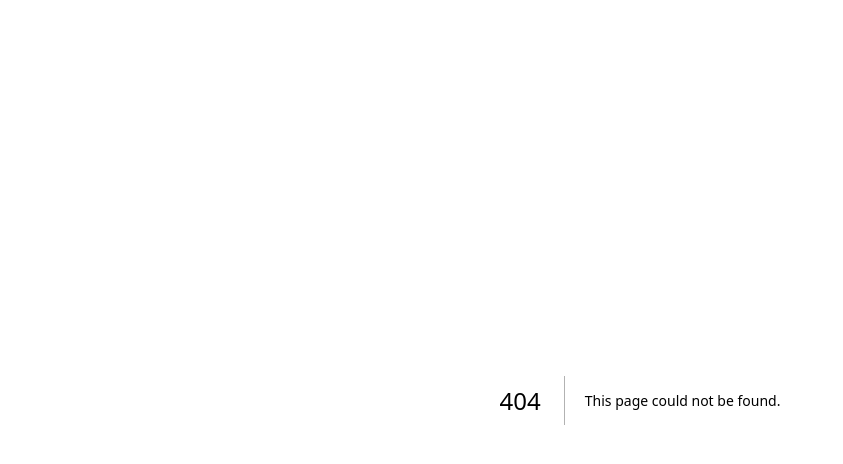
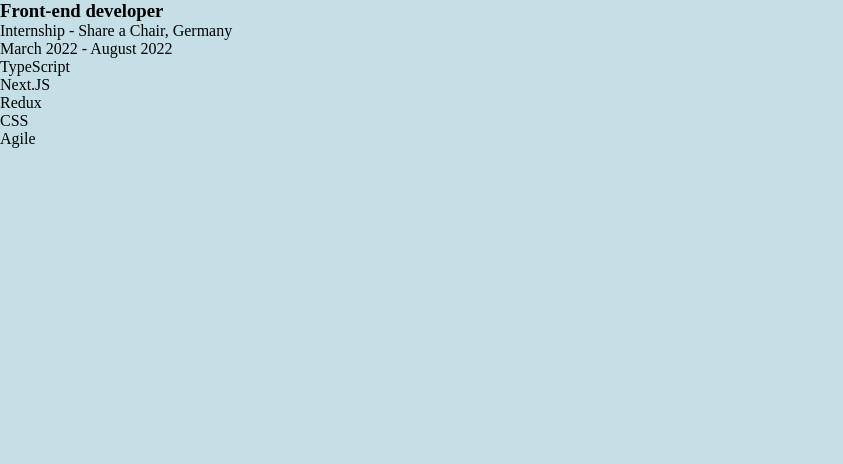
Before and after one commit to hoangduong-coder/my-portfolio, a Next.js app: page /components/Project in a window 1280 px wide. Before the commit this address had no page. Shown: the top 464 px of the page, without its empty margins (0-843 px from the left). Built offline with nearby package versions, Linux system fonts and the light colour scheme.

Commit message:
Develop Work experience page

```diff
--- /dev/null
+++ b/pages/components/Project.jsx
@@ -0,0 +1,18 @@
+const Project = () => {
+  return (
+    <div>
+      <h3>Front-end developer</h3>
+      <p>Internship - Share a Chair, Germany</p>
+      <p>March 2022 - August 2022</p>
+      <ul>
+        <li>TypeScript</li>
+        <li>Next.JS</li>
+        <li>Redux</li>
+        <li>CSS</li>
+        <li>Agile</li>
+      </ul>
+    </div>
+  );
+};
+
+export default Project;
--- a/pages/dashboard/experience.js
+++ b/pages/dashboard/experience.js
@@ -1,5 +1,6 @@
 import Head from "next/head";
 import NavBar from "../components/NavBar";
+import Project from "../components/Project";
 import contentList from "../assets/contents.json"
 import { header } from "../../styles/font";
 
@@ -15,6 +16,7 @@
           <h2 style={header.style} className="subHeader">
             {contentList.portfolio.mainHeading}
           </h2>
+          <Project/>
         </div>
       </div>
     </>
```
Also changed, not shown: styles/Portfolio.module.scss (added).
